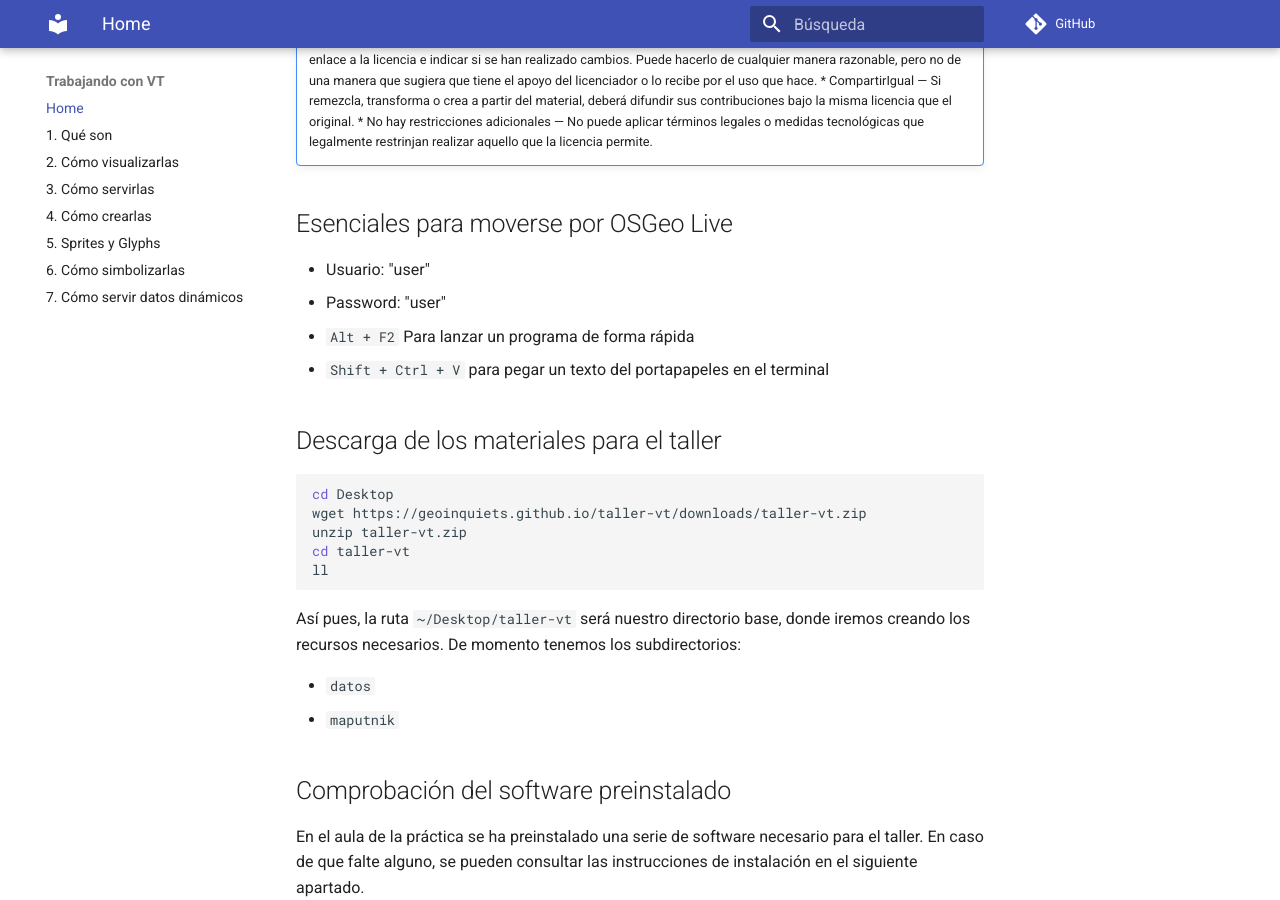
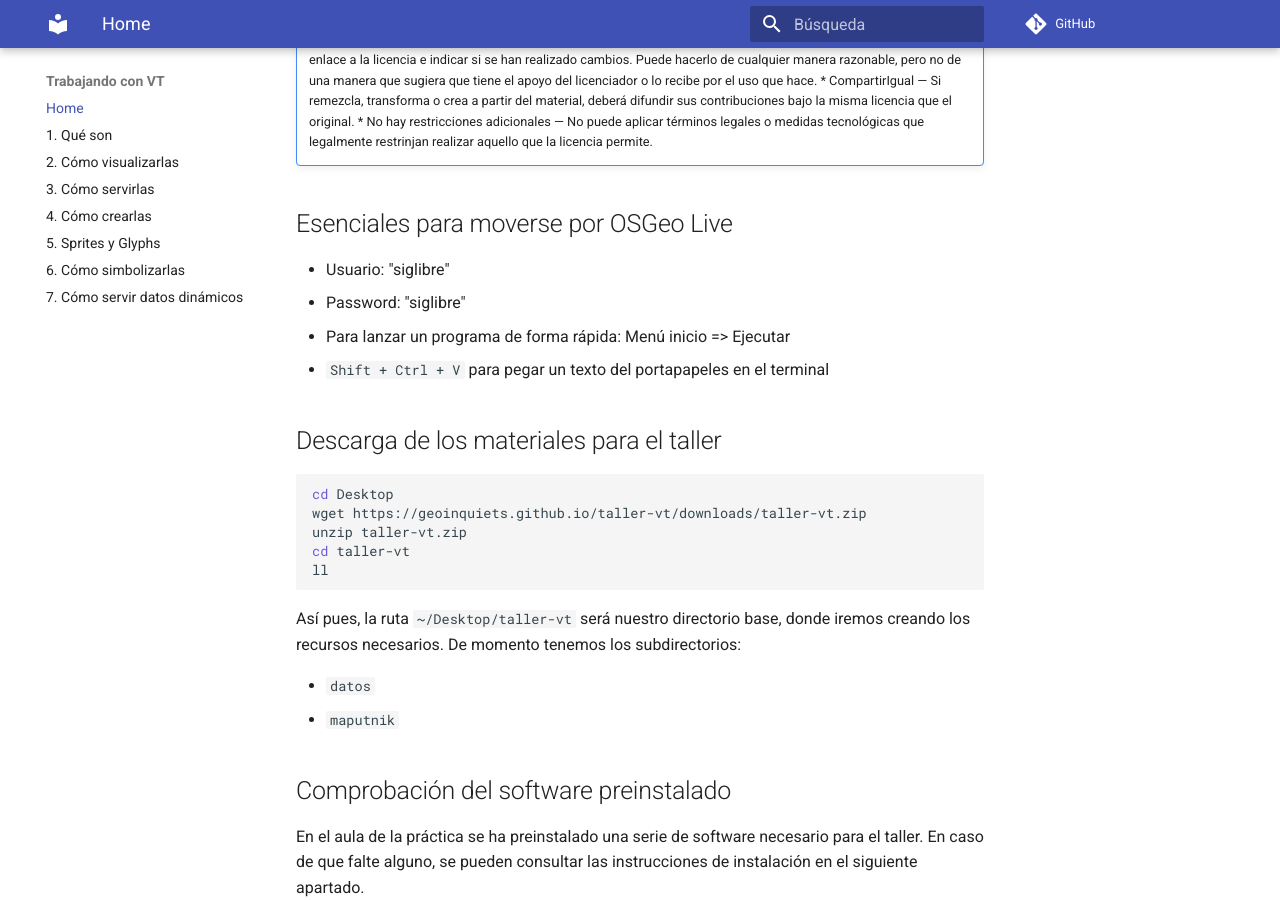
Before and after one commit to geoinquiets/taller-vt, an MkDocs documentation site: the page built from docs/index.md, in a window 1280 px wide and 900 px high, scrolled down 582 px. Built offline with MkDocs 1.6.1 and Material for MkDocs 9.7.7, drawn with Linux system fonts in a browser that asks for light colours; comment, search, counter and statistics services are not loaded; old or Windows-style settings are respelled for this version of MkDocs.

Commit message:
Cambio de nombre de usuario

```diff
--- a/docs/index.md
+++ b/docs/index.md
@@ -28,9 +28,9 @@ Y ambos somos [geoinquiets](http://geoinquiets.cat)!
 
 ## Esenciales para moverse por OSGeo Live
 
-* Usuario: "user"
-* Password: "user"
-* `Alt + F2` Para lanzar un programa de forma rápida
+* Usuario: "siglibre"
+* Password: "siglibre"
+* Para lanzar un programa de forma rápida: Menú inicio => Ejecutar
 * `Shift + Ctrl + V` para pegar un texto del portapapeles en el terminal
 
 
```
Also changed, not shown: docs/7_servidor_dinamico.md (+1 -1 lines).
